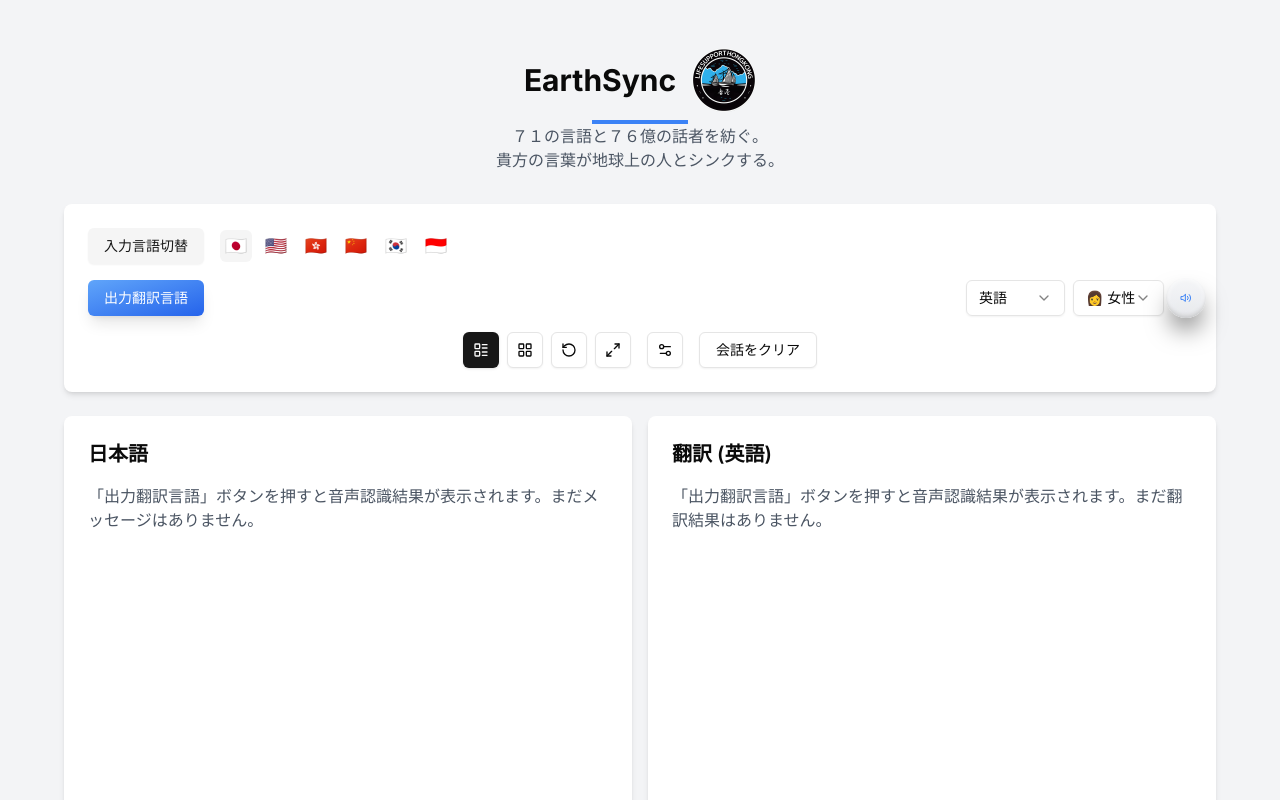
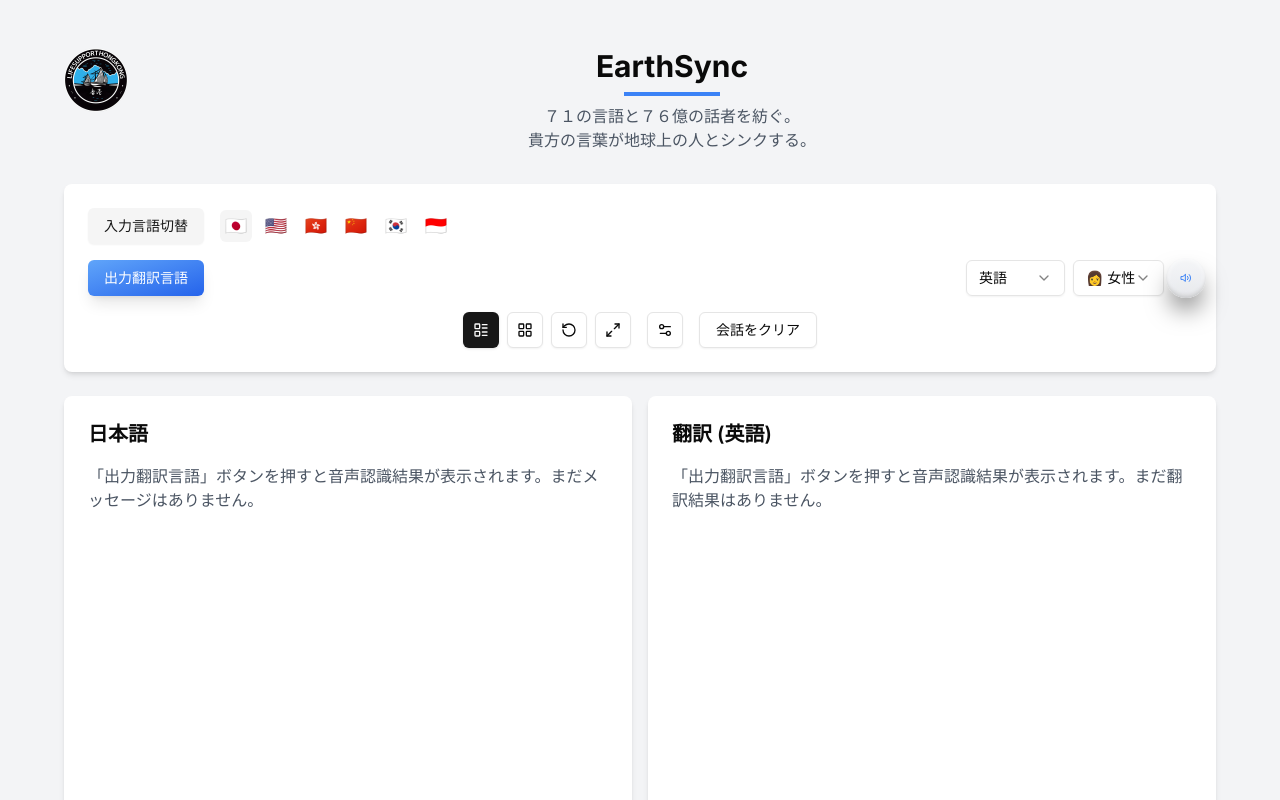
Before and after one commit to cantoneseslang/simultaneous-interpretation-system, a Next.js app: page / in a window 1280 px wide. Shown: the top 800 px of the page. Built offline with nearby package versions, Linux system fonts and the light colour scheme.

Commit message:
Update code with new changes

```diff
--- a/app/page.tsx
+++ b/app/page.tsx
@@ -230,9 +230,6 @@
     <div className="min-h-screen bg-gray-100 py-12 px-4 sm:px-6 lg:px-8">
       <div className="max-w-6xl mx-auto">
         <div className="flex mb-8">
-      <div className="flex-1 text-center">
-        <div className="flex items-center justify-center gap-4 mb-2">
-          <h1 className="text-3xl font-bold">EarthSync</h1>
           <Link href="https://lshk-ai-service.studio.site/">
             <Image
               src="/assets/logo/lifesupport-icon-512x512.png"
@@ -243,8 +240,12 @@
               className="h-16 w-auto hover:opacity-80 transition-opacity"
             />
           </Link>
-        </div>
+
+          <div className="flex-1 text-center">
+            <h1 className="text-3xl font-bold mb-2">
+              EarthSync
               <div className="h-1 w-24 bg-blue-500 mx-auto mt-2"></div>
+            </h1>
             <p className="text-center text-gray-600">
               ７１の言語と７６億の話者を紡ぐ。<br />
               貴方の言葉が地球上の人とシンクする。
```
Lines whose indentation alone changed are shown as unchanged.
